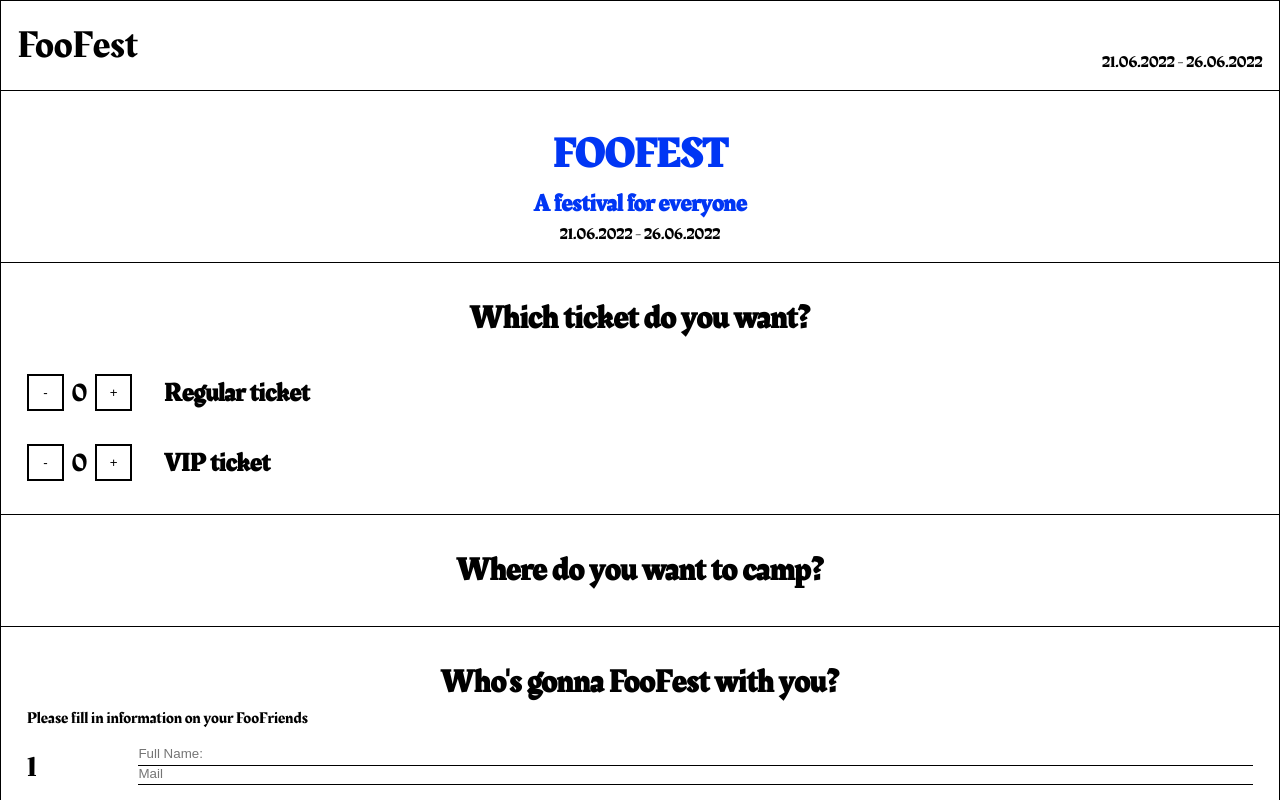
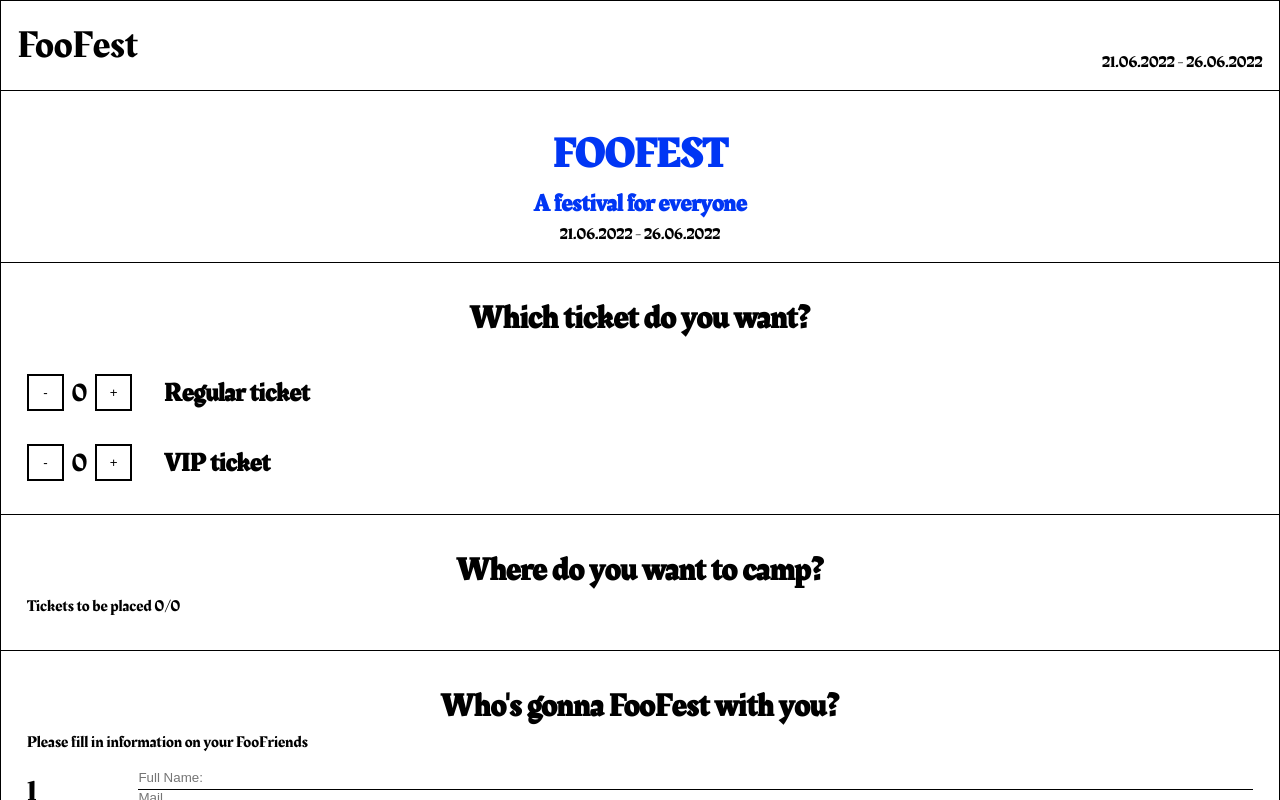
Before and after one commit to flamingofar/foofest-booking, a React (Create React App) app: page /tickets in a window 1280 px wide. Shown: the top 800 px of the page. Built offline with nearby package versions, Linux system fonts and the light colour scheme.

Commit message:
area functionality

```diff
--- a/src/components/Tickets/Area/Area.js
+++ b/src/components/Tickets/Area/Area.js
@@ -7,6 +7,9 @@ import "./Area.scss";
 function Area() {
 	const { availability } = useContext(AvailabilityContext);
 	const { order, setOrder } = useContext(OrderContext);
+	const ticketAmount = order.vip + order.regular;
+	//Object.values returns an array so we can use reduce method
+	const ticketsLeft = ticketAmount - Object.values(order.area).reduce((a, b) => a + b);
 
 	return (
 		<section className="section_p">
@@ -16,7 +19,6 @@ function Area() {
 					return (
 						<SingleArea
 							key={area.id}
-							id={area.id}
 							title={area.area}
 							spots={area.spots}
 							spotsAvai={area.available}
@@ -26,6 +28,9 @@ function Area() {
 					);
 				})}
 			</ul>
+			<p>
+				Tickets to be placed {ticketsLeft}/{ticketAmount}
+			</p>
 		</section>
 	);
 }
--- a/src/components/Tickets/Area/SingleArea/SingleArea.js
+++ b/src/components/Tickets/Area/SingleArea/SingleArea.js
@@ -1,14 +1,22 @@
 import "./_SingleArea.scss";
 
-function SingleArea({ title, spots, spotsAvai, order, setOrder, id }) {
+function SingleArea({ title, spots, spotsAvai, order, setOrder }) {
 	const titleS = title.toLowerCase();
+	const areaChoices = Object.values(order.area).reduce((a, b) => a + b);
 
 	const handleArea = (e) => {
 		if (e.target.innerHTML === "-") {
 			if (order.area[titleS] !== 0) {
-				setOrder((prev) => ({ ...prev, area: { ...prev.area, [titleS]: prev.area[titleS] - 1 } }));
+				setOrder((prev) => ({
+					...prev,
+					area: { ...prev.area, [titleS]: prev.area[titleS] - 1 },
+				}));
 			}
 		} else if (e.target.innerHTML === "+") {
+			// If all tickets have been placed on an area we can't incremenet
+			if (areaChoices === order.regular + order.vip) {
+				return;
+			}
 			setOrder((prev) => ({ ...prev, area: { ...prev.area, [titleS]: prev.area[titleS] + 1 } }));
 		}
 	};
```
